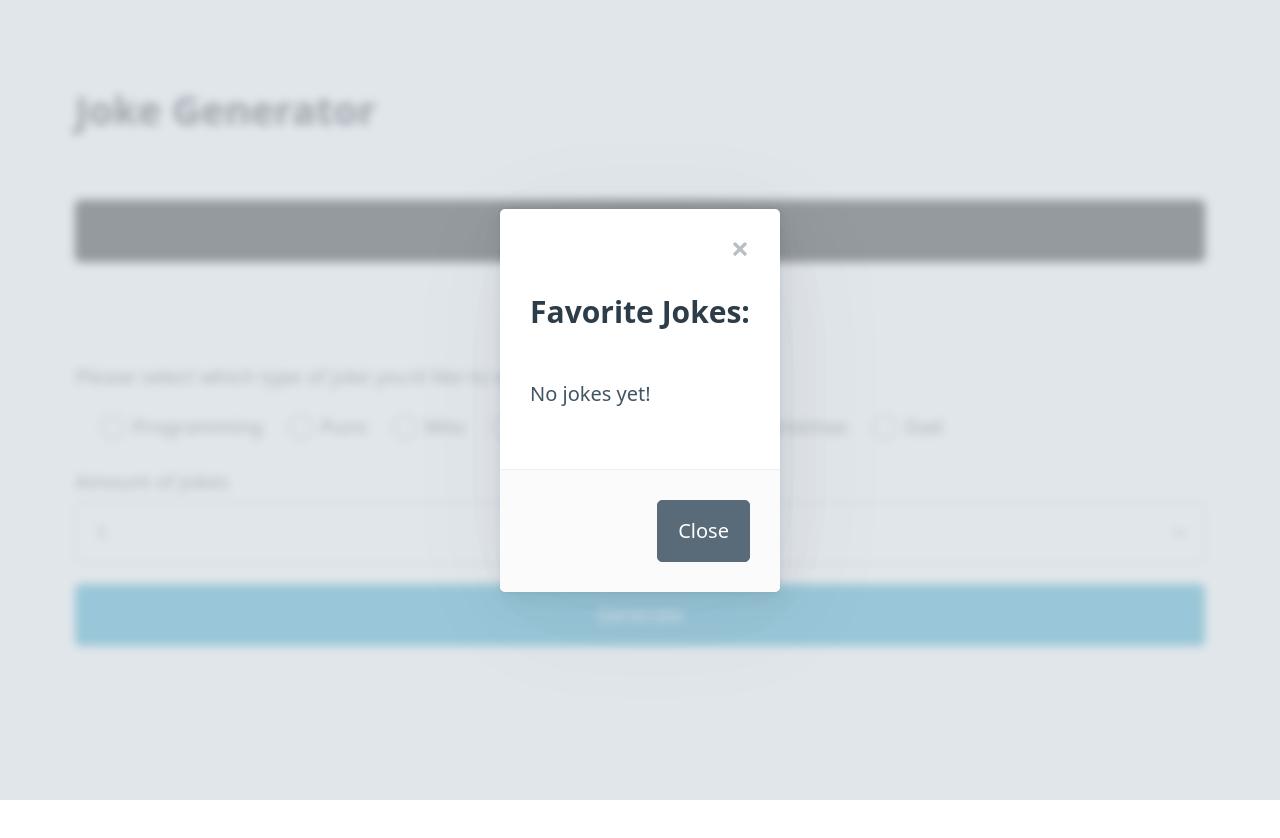
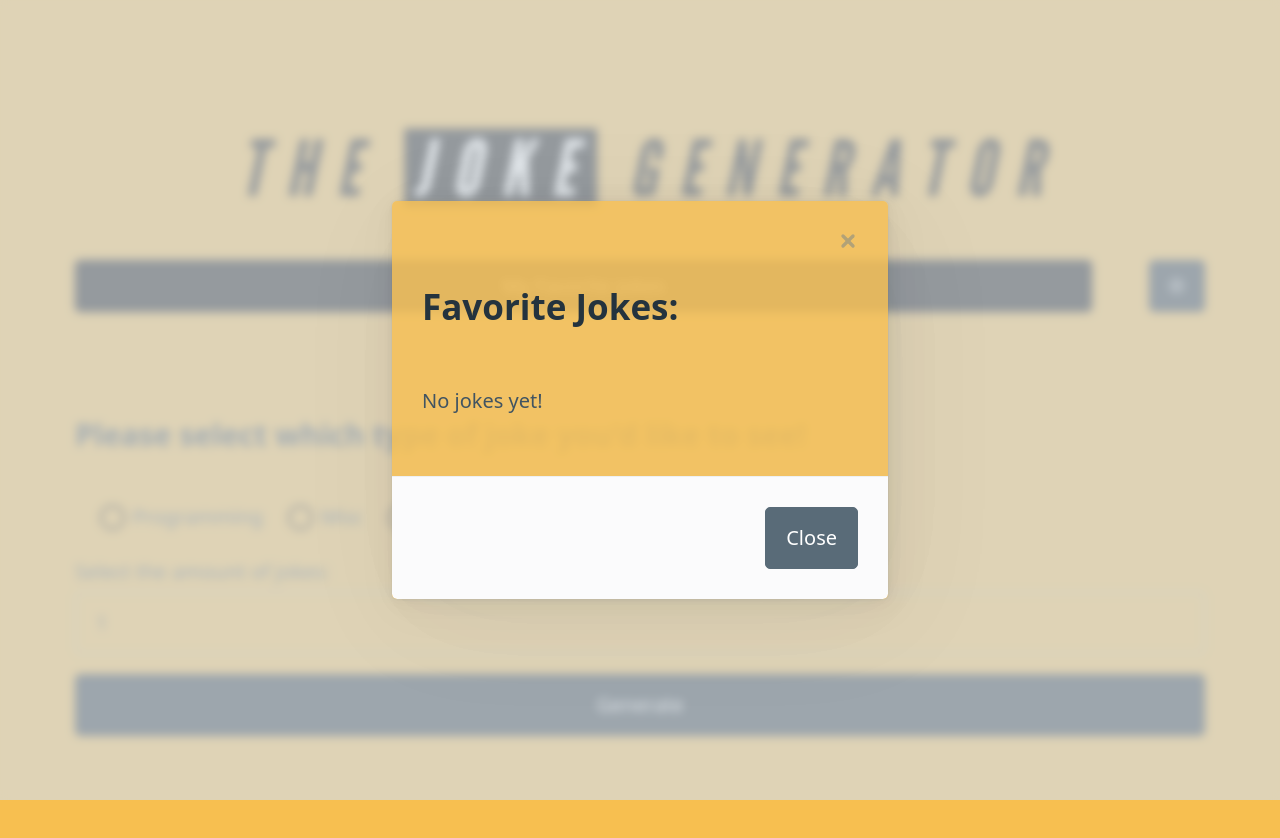
Before and after one commit to PhenolLully/first-project, a plain HTML site: page index.html in a window 1280 px wide. Both pictures are taken after a click on the button "My Favorite Jokes". Drawn offline with nearby package versions, Linux system fonts and the light colour scheme.

Commit message:
Added new UI

```diff
--- a/css/styles.css
+++ b/css/styles.css
@@ -1,3 +1,11 @@
+[data-theme="auto"], [data-theme="light"], #modalBG {
+    background-color: rgb(247, 191, 80);
+}
+
+[data-theme="dark"] {
+    background-color: rgb(80, 80, 80);
+}
+
 #radioB {
     display:flex;
     margin-top: 20px;
@@ -5,4 +13,18 @@
 
 input[type="radio"] {
     margin-left: 25px;
+    border-color: black;
+    border-radius: 25px;
 }
+
+#jokeAmount {
+    background-color: transparent 80%;
+}
+
+#joke-modal {
+    background-color: transparent 80%;
+}
+
+#modalBG {
+    background-color: rgba(247, 191, 80, 0.8);
+}
--- a/index.html
+++ b/index.html
@@ -4,58 +4,45 @@
         <meta charset="UTF-8" />
         <meta name="viewport" content="width=device-width, initial-scale=1" />
         <link rel="stylesheet" type="text/css" href="./css/styles.css" />
-        <link rel="stylesheet" href="https://cdn.jsdelivr.net/npm/@picocss/pico@1/css/pico.min.css">
+        <link rel="stylesheet" href="https://unpkg.com/@picocss/pico@latest/css/pico.min.css">
         <script src="https://ajax.googleapis.com/ajax/libs/jquery/3.7.1/jquery.min.js"></script>
-        <title>Generate a Joke!</title>
+        <title>The Joke Generator</title>
     </head>
     <body>
       <header class="container">
-            <h1>Joke Generator</h1>
-            <button class="contrast" data-target="joke-modal" onClick="toggleModal(event)" id="favoriteList">
-            My Favorite Jokes
-            </button>
+        <img src="./css/logo.png">
+        <nav>
+          <button class="contrast" role="button" data-target="joke-modal" onClick="toggleModal(event)" style="width:90%" id="favoriteList">My Favorite Jokes</button>
+          <button class="contrast" role="button" class="primary" id="theme_switcher" style="width:5%">☼</button>
+        </nav>
         <dialog id="joke-modal">
-                <article>
-                  <a href="#close"
-                    aria-label="Close"
-                    class="close"
-                    data-target="joke-modal"
-                    onClick="toggleModal(event)">
-                  </a>
-                  <h3>Favorite Jokes:</h3>
+          <article id="modalBG" style="min-width:40%;">
+            <a href="#close" aria-label="Close" class="close" data-target="joke-modal" onClick="toggleModal(event)" ></a>
+            <h2>Favorite Jokes:</h2>
             <p id="jokeBank">No jokes yet!</p>
             <footer>
-                    <a href="#cancel" role="button" class="secondary" data-target="joke-modal" onClick="toggleModal(event)">
-                      Close
-                    </a>
+              <a href="#cancel" role="button" class="secondary" data-target="joke-modal" onClick="toggleModal(event)"> Close</a>
             </footer>
           </article>
         </dialog>
       </header>
       <section class="container">
-            <div>Please select which type of joke you'd like to see!</div>
+        <h3>Please select which type of joke you'd like to see!</h3>
           <fieldset id="radioB">
             <label for="programming"><input type="radio" class="catInput" name="size" value="programming">Programming</label>
-                  <label for="puns"><input type="radio" class="catInput" name="size" value="puns">Puns</label>
             <label for="misc"><input type="radio" class="catInput" name="size" value="misc">Misc</label>
             <label for="dark"><input type="radio" class="catInput" name="size" value="dark">Dark</label>
-                  <label for="spooky"><input type="radio" class="catInput" name="size" value="spooky">Spooky</label>
-                  <label for="christmas"><input type="radio" class="catInput" name="size" value="christmas">Christmas</label>
             <label for="dad"><input type="radio" class="catInput" name="size" value="dad">Dad</label>
           </fieldset>
-              <label>Amount of Jokes</label>
-                <select id="fruit" required>
-                <option value="1" selected>1</option>
-                <option value="2">2</option>
-                <option value="3">3</option>
-            </select>
+        <label for="spinner">Select the amount of jokes:</label>
+        <input class="tooltiptext" type="number" id="amount" value="1">
         <div class="grid">
-            <button id="generateJoke">Generate</button>
+          <button id="generateJoke" class="contrast">Generate</button>
         </div>
       </section>
       <section class="container">
         <div class="grid">
-            <p id="jokeText"></p>
+          <ul id="jokeText"></ul>
         </div>
       </section>
     </body>
--- a/js/script.js
+++ b/js/script.js
@@ -79,6 +79,7 @@ $('#favorButton').on('click', function () {
   addFavoriteJoke(currentJoke);
 });
 
+// Modal code
 const isOpenClass = "modal-is-open";
 const openingClass = "modal-is-opening";
 const closingClass = "modal-is-closing";
@@ -153,3 +154,32 @@ const getScrollbarWidth = () => {
 const isScrollbarVisible = () => {
   return document.body.scrollHeight > screen.height;
 };
+
+let isLight = true
+const html = document.documentElement
+const switchTheme = document.getElementById('theme_switcher')
+
+// Light/Dark Mode code
+document.addEventListener('DOMContentLoaded', () => {
+  html.setAttribute('data-theme', 'auto')
+  switchTheme.setAttribute('data-tooltip', 'Change mood')
+  switchTheme.focus()
+  removeTooltip()
+})
+switchTheme.addEventListener('click', (e)=> {
+  e.preventDefault()
+  isLight = !isLight
+  html.setAttribute('data-theme', isLight? 'light':'dark')
+  switchTheme.innerHTML = isLight? sun : moon
+  switchTheme.setAttribute('data-tooltip', `${!isLight?'Light':'Dark'} Change mood`)
+  removeTooltip()
+})
+const removeTooltip = (timeInt = 100) => {
+  setTimeout(()=>{
+    switchTheme.blur()
+  },timeInt)
+}
+
+// Spinner Limit code
+$("#amount").attr('min', 1);
+$("#amount").attr('max', 10);
```
Also changed, not shown: css/logo.png (added). Lines whose indentation alone changed are shown as unchanged.
